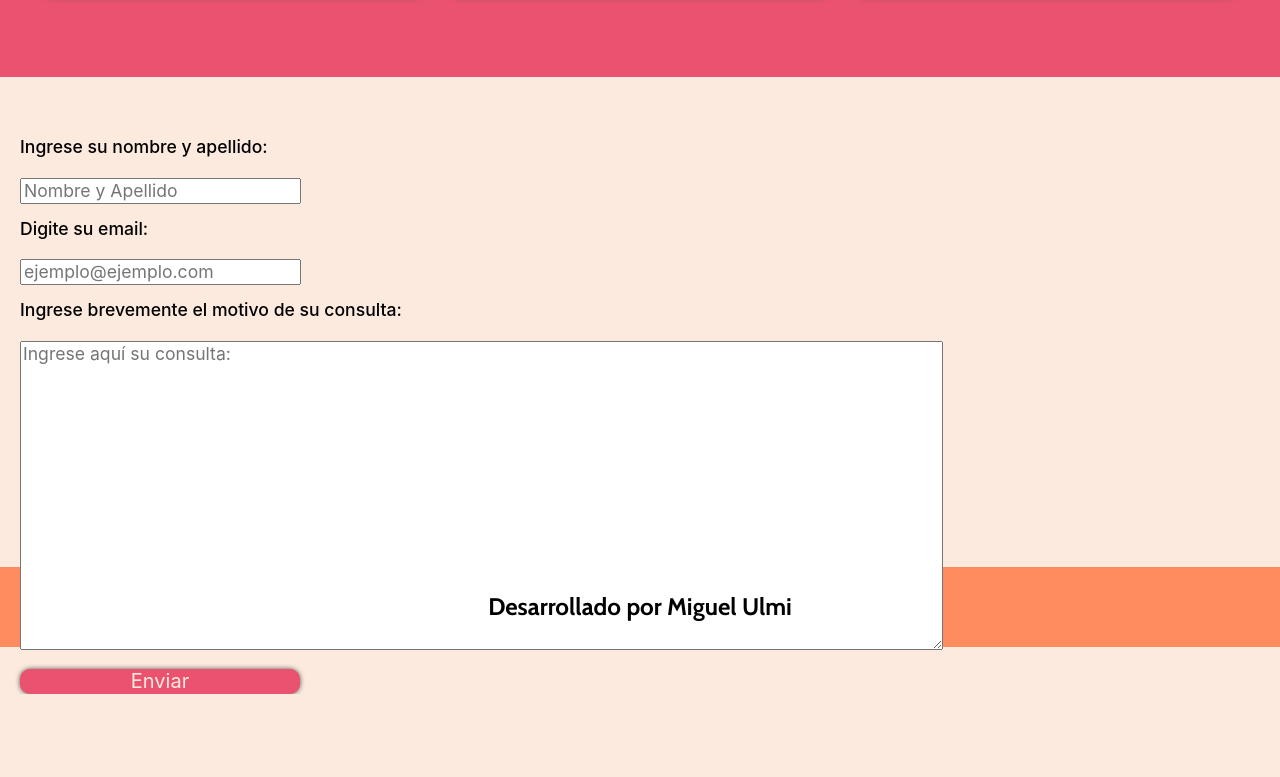
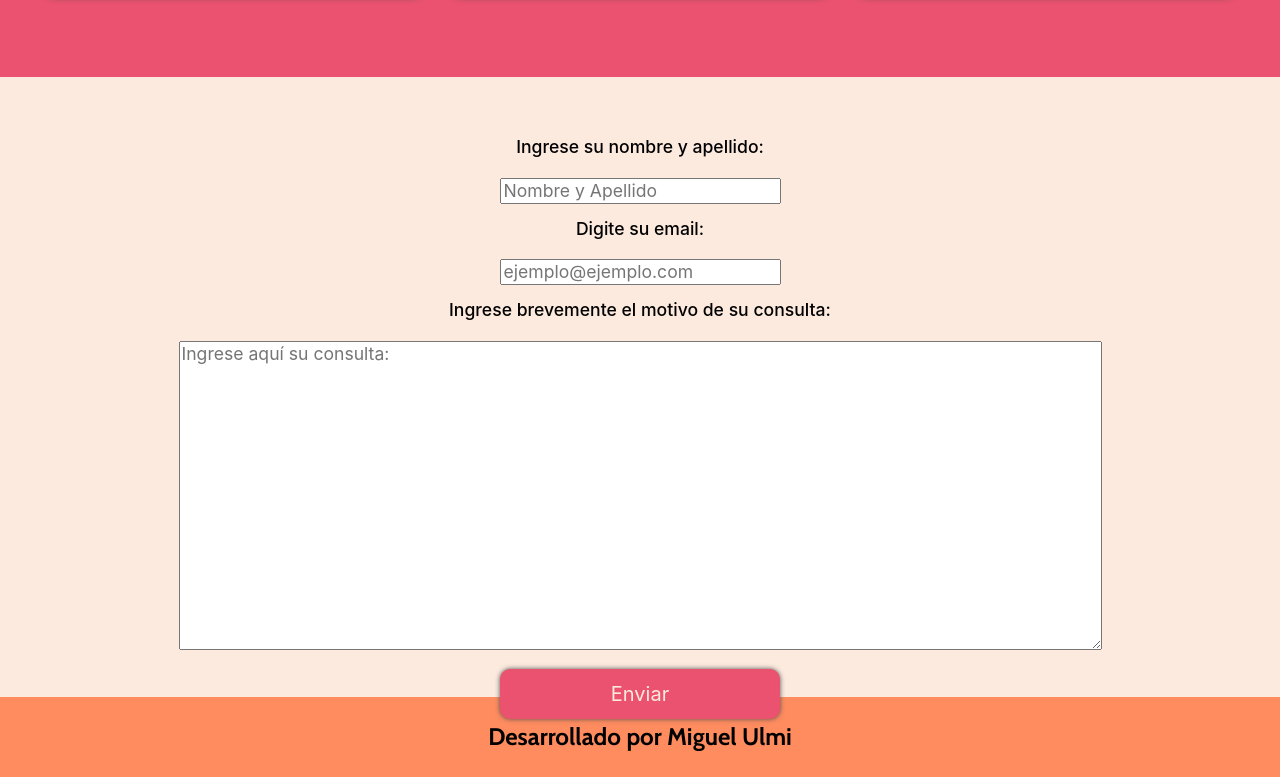
Before and after one commit to MigueBlack93/carrito-compras, a plain HTML site: page index.html in a window 1280 px wide. Shown: the part 1417-2194 px from the top of the page. Before the commit the page ends 2111 px from the top, so only its background shows below. Drawn offline with nearby package versions, Linux system fonts and the light colour scheme.

Commit message:
Update styles.css

```diff
--- a/styles/styles.css
+++ b/styles/styles.css
@@ -181,13 +181,15 @@ span{
 
 .contacto__formulario{
     padding: 20px;
-    height: 450px;
+    height: 600px;
     display: flex;
     flex-direction: column;
+    align-items: center;
     gap: 15px;
     font-family: var(--fuente-textos-descripcion);
     font-weight: var(--peso-fuente-subtitulos);
     font-size: 1.1rem;
+    text-align: center;
 }
 
 .contacto__formulario__nombre{
@@ -204,7 +206,7 @@ span{
 
 .contacto__formulario__enviar{
     width: 280px;
-    height: 60px;
+    height: 50px;
     border-radius: 10px;
     background-color: var(--color-fondo-resenas);
     box-shadow: 0px 0px 5px var(--color-sombras);
@@ -219,6 +221,7 @@ span{
 }
 
 .footer{
+    margin-top: 130px;
     height: 80px;
     display: flex;
     background-color: var(--color-fondo-header);
```
